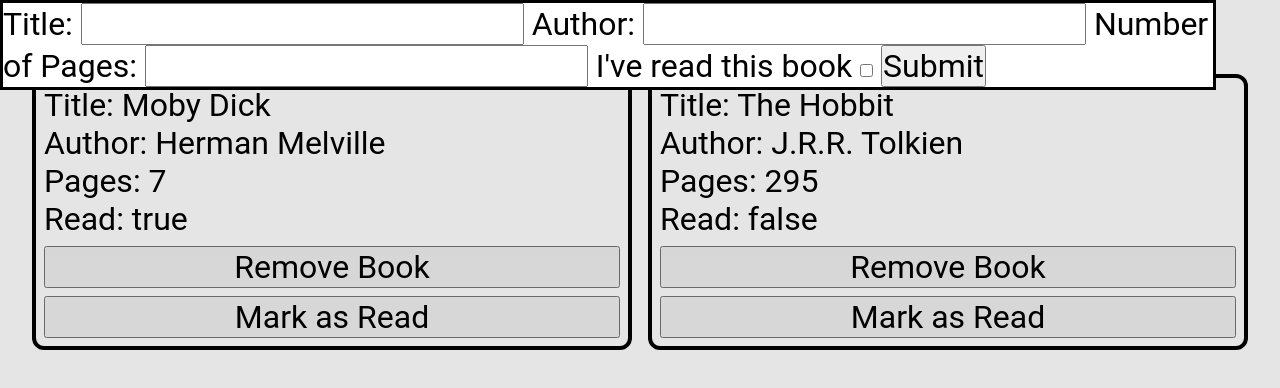
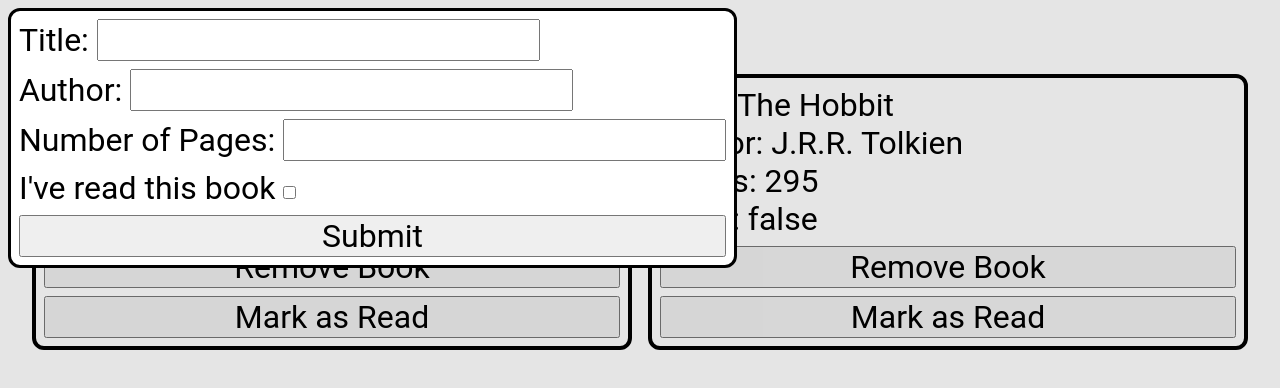
Before and after one commit to mdemore2/odin-library, a plain HTML site: page index.html in a window 1280 px wide. Both pictures are taken after a click on the button "NEW BOOK". Drawn offline with Linux system fonts and the light colour scheme.

Commit message:
added styling to modal in style.css

```diff
--- a/style.css
+++ b/style.css
@@ -26,3 +26,11 @@ body{
     flex-direction: column;
     gap: 8px;
 }
+
+dialog[open]{
+    padding: 8px;
+    display: grid;
+    gap: 8px;
+    margin: 8px;
+    border-radius: 12px;
+}
```
